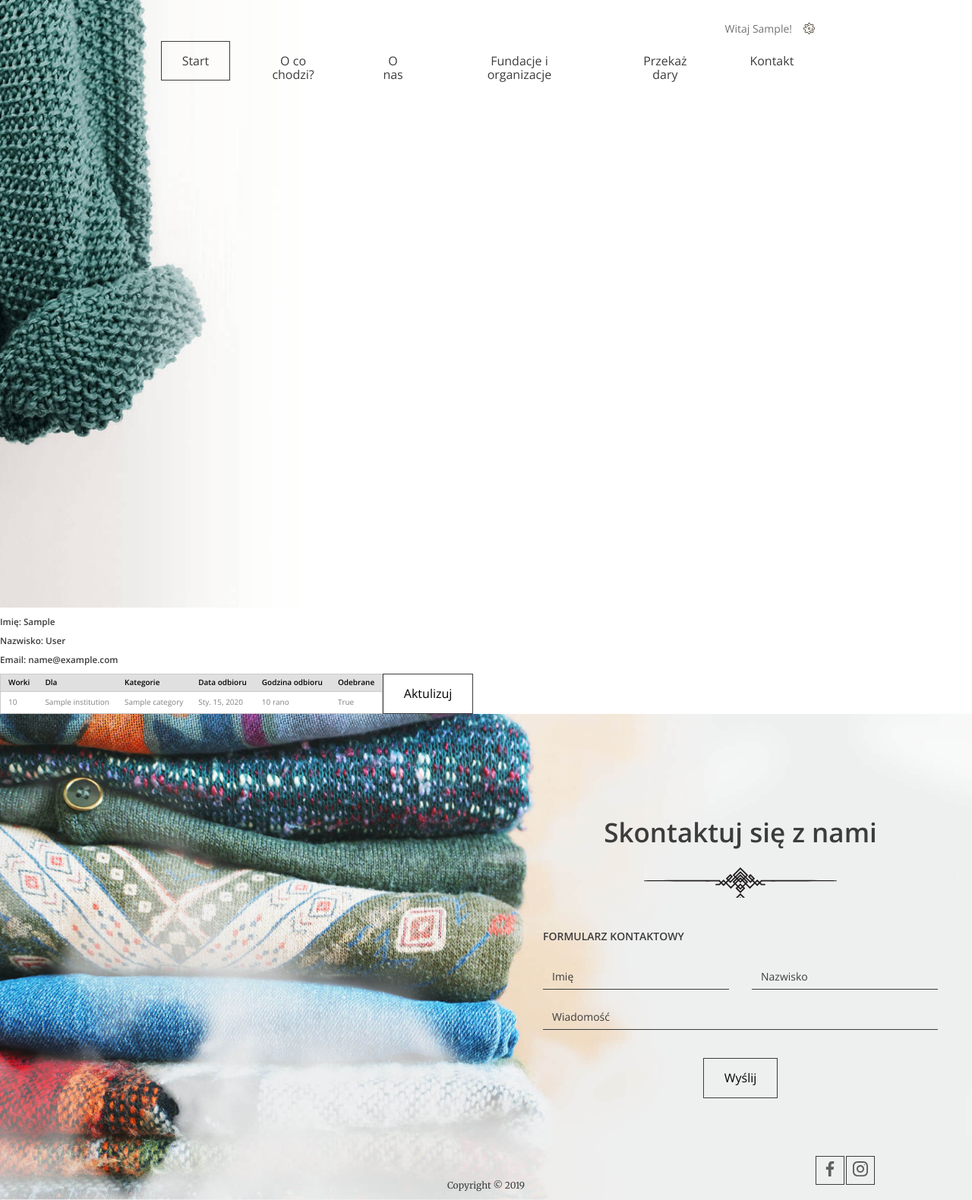
After one commit to kokot300/portfolio, a Django app: page /profile/ in a window 1280 px wide. The commit adds this page. Shown: the whole page at 76% size. Run offline with Django 3.2, Linux system fonts and the light colour scheme; a user stored in the database is signed in; tables that the repository leaves empty hold one stand-in row (values such as "Sample post"); some libraries are stand-ins or nearby versions.

Commit message:
storypoints 9,10,11 done

```diff
--- a/clothes/wardrobe/models.py
+++ b/clothes/wardrobe/models.py
@@ -42,7 +42,7 @@
     pick_up_time = models.TimeField()
     pick_up_comment = models.TextField()
     user = models.ForeignKey(to=User, null=True, default=None, on_delete=models.CASCADE)
-
+    is_taken = models.BooleanField(default=False)
 
     def __str__(self):
         return f'{self.quantity} {self.categories} od {self.user}'
--- a/clothes/wardrobe/templates/base.html
+++ b/clothes/wardrobe/templates/base.html
@@ -7,9 +7,10 @@
     <meta name="viewport" content="width=device-width, initial-scale=1.0"/>
     <meta http-equiv="X-UA-Compatible" content="ie=edge"/>
     {% block title %}
-    <title>Block</title>
+        <title>Block</title>
     {% endblock %}
     <link rel="stylesheet" href="{% static 'css/style.css' %}"/>
+    <link rel="stylesheet" href="https://unpkg.com/purecss@2.0.3/build/pure-min.css">
 </head>
 <body>
 {% block content %}
--- a/clothes/wardrobe/templates/form-confirmation.html
+++ b/clothes/wardrobe/templates/form-confirmation.html
@@ -1,5 +1,8 @@
 {% extends 'base.html' %}
 {% load static %}
+{% block title %}
+    <title>confirmation</title>
+{% endblock %}
 {% block content %}
     <header class="header--form-page">
 
--- a/clothes/wardrobe/templates/navi.html
+++ b/clothes/wardrobe/templates/navi.html
@@ -6,7 +6,7 @@
             <li class="logged-user">
                 Witaj {{ user.first_name }}!
                 <ul class="dropdown">
-                    <li><a href="#">Profil</a></li>
+                    <li><a href="{% url 'profile' %}">Profil</a></li>
                     <li><a href="#">Ustawienia</a></li>
                     {% if user.is_superuser %}
                         <li><a href="/admin/">Panel administracyjny</a></li>
--- /dev/null
+++ b/clothes/wardrobe/templates/profile.html
@@ -0,0 +1,64 @@
+{% extends 'base.html' %}
+{% load static %}
+{% block title %}
+    <title>profil</title>
+{% endblock %}
+{% block content %}
+    <header class="header--form-page">
+
+        {% include 'navi.html' %}
+
+
+    </header>
+
+    <div class="pure-menu">
+        <ul class="pure-menu-list">
+            <li class="pure-menu-item">
+                <h3>Imię: {{ user.first_name }}</h3>
+            </li>
+            <li class="pure-menu-item">
+                <h3>Nazwisko: {{ user.last_name }}</h3>
+            </li>
+            <li class="pure-menu-item">
+                <h3>Email: {{ user.email }}</h3>
+            </li>
+        </ul>
+    </div>
+
+    <form method="post" action=".">
+        {% csrf_token %}
+        <table class="pure-table pure-table-horizontal">
+            <thead>
+            <tr>
+                <th>Worki</th>
+                <th>Dla</th>
+                <th>Kategorie</th>
+                <th>Data odbioru</th>
+                <th>Godzina odbioru</th>
+                <th>Odebrane</th>
+            </tr>
+            </thead>
+            <tbody>
+            {% for donation in donations %}
+                <tr {% if donation.is_taken is True %} style="color:grey" {% endif %}>
+                    <label for="donation_{{ donation.pk }}" class="description">
+                        <td>{{ donation.quantity }}</td>
+                        <td>{{ donation.institution }}</td>
+                        <td>{% for cat in donation.categories.all %}{{ cat }}{% endfor %}</td>
+                        <td>{{ donation.pick_up_date }}</td>
+                        <td>{{ donation.pick_up_time }}</td>
+                    </label>
+                    <td>{{ donation.is_taken }}
+
+                        {% if donation.is_taken is False %}
+                            <input class="checkbox" type="checkbox" id="donation_{{ donation.pk }}"
+                                   name="donation" value="{{ donation.pk }}">
+                        {% endif %}
+                    </td>
+                </tr>
+            {% endfor %}
+            </tbody>
+        </table>
+        <button type="submit" class="btn">Aktulizuj</button>
+    </form>
+{% endblock %}
--- a/clothes/wardrobe/urls.py
+++ b/clothes/wardrobe/urls.py
@@ -18,13 +18,15 @@
 from django.urls import path
 from django.views.generic import RedirectView
 
-from .views import IndexView, RegisterView, LoginView, LogoutView, FromView, FormSubmitConfirmationView
+from .views import IndexView, RegisterView, LoginView, LogoutView, FromView, FormSubmitConfirmationView, ProfileView
 
 urlpatterns = [
     path('', IndexView.as_view(), name='index'),
     path('register/', RegisterView.as_view(), name='register'),
     path('login/', LoginView.as_view(), name='login'),
     path('logout/', LogoutView.as_view(), name='logout'),
+    path('profile/', ProfileView.as_view(), name='profile'),
+
     path('donate/', FromView.as_view(), name='form'),
     path('donate/confirmation/', FormSubmitConfirmationView.as_view(), name='confirmation'),
 
--- a/clothes/wardrobe/views.py
+++ b/clothes/wardrobe/views.py
@@ -148,3 +148,21 @@
 class FormSubmitConfirmationView(LoginRequiredMixin, View):
     def get(self, request):
         return render(request, 'form-confirmation.html', {})
+
+
+class ProfileView(LoginRequiredMixin, View):
+    def get(self, request):
+        user = request.user
+        donations = Donation.objects.all().filter(user=user).order_by('is_taken', 'pick_up_date', 'pick_up_time')
+        ctx = {
+            'donations': donations,
+        }
+        return render(request, 'profile.html', ctx)
+
+    def post(self, request):
+        print(request.POST)
+        for donation_id in request.POST['donation']:
+            donation = Donation.objects.get(pk=donation_id)
+            donation.is_taken = True
+            donation.save()
+        return redirect('profile')
```
Also changed, not shown: clothes/wardrobe/migrations/0004_donation_is_taken.py (added).
